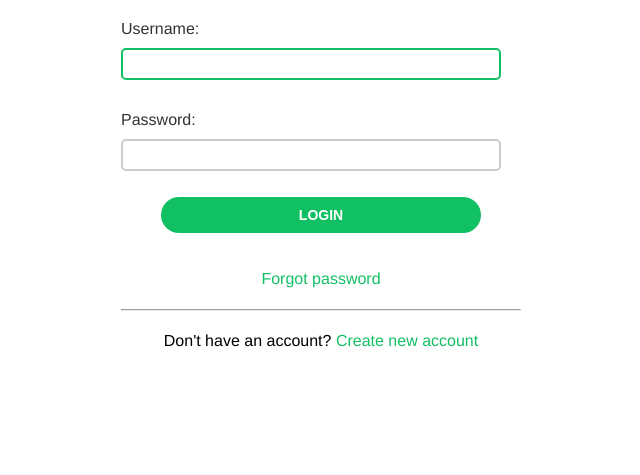
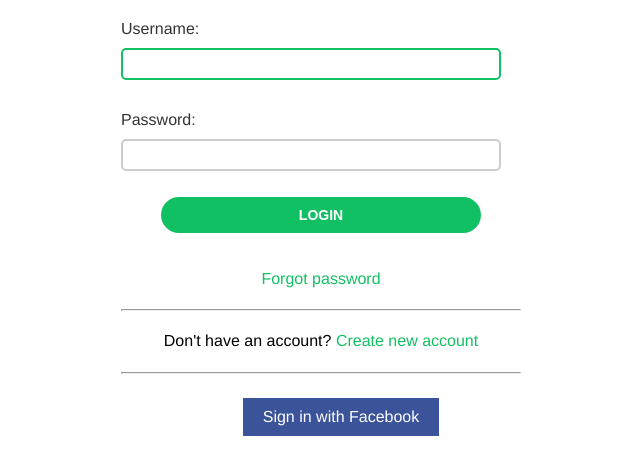
Before and after one commit to py-piyush/picshare-social-media-django, a Django app: page /account/login/ in a window 1280 px wide. Shown: the part 186-661 px from the top of the page, without its empty margins (319-959 px from the left). Run offline with Django 4.2, Linux system fonts and the light colour scheme; some web fonts are replaced.

Commit message:
HTTPS and facebook authentication

```diff
--- a/socialsite/account/static/css/base.css
+++ b/socialsite/account/static/css/base.css
@@ -249,7 +249,8 @@ ul.messages li a.close {
 
 /* social-auth */
 .social {
-    float: right;
+    display: flex;
+    justify-content: space-around;
 }
 
 .social li {
--- a/socialsite/account/templates/registration/login.html
+++ b/socialsite/account/templates/registration/login.html
@@ -18,6 +18,12 @@
             <p><a href="{% url 'password_reset' %}">Forgot password</a></p>
             <hr>
             <p>Don't have an account? <a href="{% url 'register' %}">Create new account</a></p>
+            <hr>
+            <div class="social">
+                <ul>
+                    <li class="facebook"><a href="{% url 'social:begin' 'facebook'%}">Sign in with Facebook</a></li>
+                </ul>
+            </div>
         </div>
     {% endif %}
 {% endblock content %}
--- a/socialsite/socialsite/urls.py
+++ b/socialsite/socialsite/urls.py
@@ -21,6 +21,7 @@ from django.conf.urls.static import static
 urlpatterns = [
     path("admin/", admin.site.urls),
     path("account/", include("account.urls")),
+    path("social-auth/", include("social_django.urls", namespace="social")),
 ]
 
 if settings.DEBUG:
```
Also changed, not shown: socialsite/socialsite/settings.py (+14 -1 lines), 1 other file.
